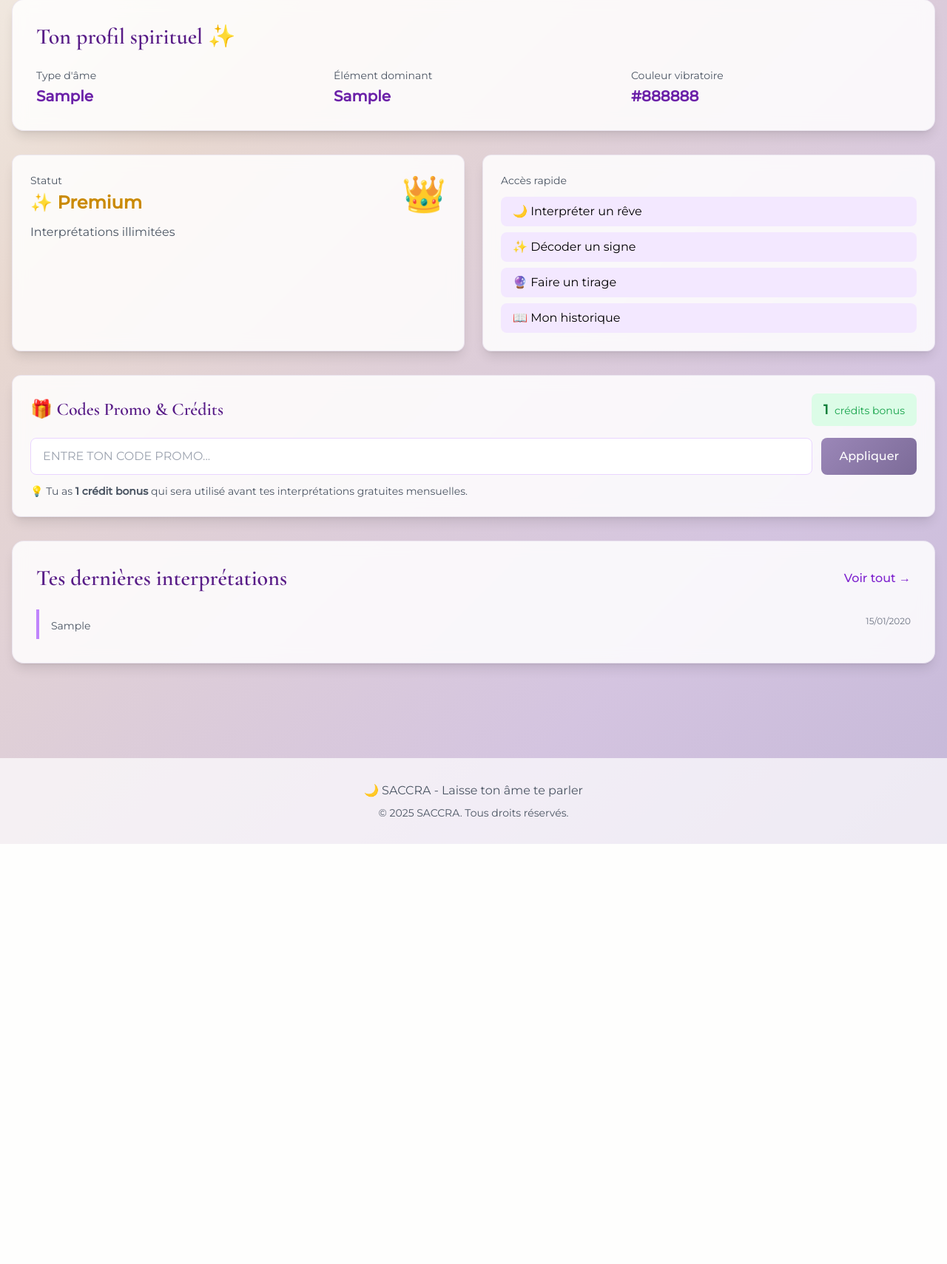
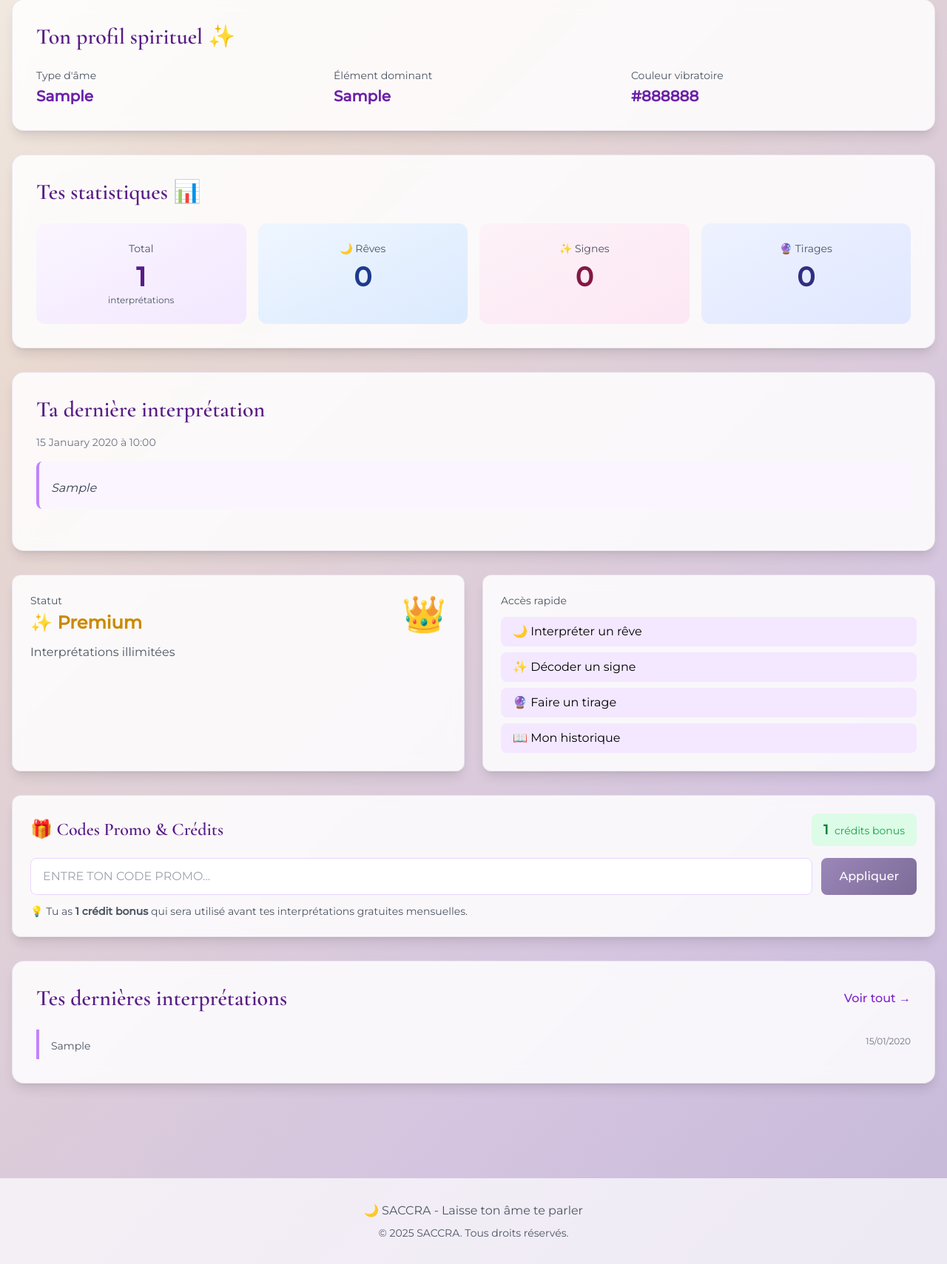
Before and after one commit to max0067/saccra, a Flask app: page /dashboard in a window 1280 px wide. Shown: the part 249-1958 px from the top of the page at 74% size. Before the commit the page ends 1390 px from the top, so only its background shows below. Run offline with Flask 3, Linux system fonts and the light colour scheme; a user stored in the database is signed in; tables that the repository leaves empty hold one stand-in row (values such as "Sample post"); some libraries are stand-ins or nearby versions.

Commit message:
Feature: Dashboard amélioré avec statistiques détaillées
- Ajout d'une section statistiques avec le nombre total d'interprétations
- Affichage du nombre d'interprétations par type (rêves, signes, tirages)
- Affichage complet de la dernière interprétation sur le dashboard
- Cartes de statistiques colorées avec dégradés pour une meilleure visualisation
- Amélioration de l'organisation visuelle et de l'UX du dashboard
- Les utilisateurs peuvent maintenant suivre leur progression spirituelle en un coup d'œil

```diff
--- a/app/routes/main.py
+++ b/app/routes/main.py
@@ -21,13 +21,29 @@ def dashboard():
         Interpretation.created_at.desc()
     ).limit(5).all()
 
+    # Dernière interprétation complète
+    last_interpretation = current_user.interpretations.order_by(
+        Interpretation.created_at.desc()
+    ).first()
+
     # Stats
     remaining = current_user.get_remaining_free_interpretations()
+
+    # Statistiques complètes
+    total_interpretations = current_user.interpretations.count()
+    dream_count = current_user.interpretations.filter_by(type='dream').count()
+    sign_count = current_user.interpretations.filter_by(type='sign').count()
+    tarot_count = current_user.interpretations.filter_by(type='tarot').count()
 
     return render_template(
         'dashboard.html',
         recent_interpretations=recent_interpretations,
-        remaining_interpretations=remaining
+        last_interpretation=last_interpretation,
+        remaining_interpretations=remaining,
+        total_interpretations=total_interpretations,
+        dream_count=dream_count,
+        sign_count=sign_count,
+        tarot_count=tarot_count
     )
 
 @bp.route('/about')
--- a/app/templates/dashboard.html
+++ b/app/templates/dashboard.html
@@ -47,6 +47,107 @@
         <a href="{{ url_for('interpretations.spiritual_profile') }}" class="inline-block px-6 py-3 btn-primary text-white rounded-lg font-medium">
             Créer mon profil
         </a>
+    </div>
+    {% endif %}
+
+    <!-- Statistiques d'utilisation -->
+    {% if total_interpretations > 0 %}
+    <div class="card-mystical rounded-2xl p-8 mb-8 shadow-lg fade-in">
+        <h2 class="text-3xl font-bold text-purple-900 mb-6">Tes statistiques 📊</h2>
+
+        <div class="grid md:grid-cols-4 gap-4">
+            <div class="bg-gradient-to-br from-purple-50 to-purple-100 rounded-xl p-6 text-center">
+                <p class="text-sm text-gray-600 mb-2">Total</p>
+                <p class="text-4xl font-bold text-purple-900">{{ total_interpretations }}</p>
+                <p class="text-xs text-gray-600 mt-1">interprétations</p>
+            </div>
+
+            <div class="bg-gradient-to-br from-blue-50 to-blue-100 rounded-xl p-6 text-center">
+                <p class="text-sm text-gray-600 mb-2">🌙 Rêves</p>
+                <p class="text-4xl font-bold text-blue-900">{{ dream_count }}</p>
+            </div>
+
+            <div class="bg-gradient-to-br from-pink-50 to-pink-100 rounded-xl p-6 text-center">
+                <p class="text-sm text-gray-600 mb-2">✨ Signes</p>
+                <p class="text-4xl font-bold text-pink-900">{{ sign_count }}</p>
+            </div>
+
+            <div class="bg-gradient-to-br from-indigo-50 to-indigo-100 rounded-xl p-6 text-center">
+                <p class="text-sm text-gray-600 mb-2">🔮 Tirages</p>
+                <p class="text-4xl font-bold text-indigo-900">{{ tarot_count }}</p>
+            </div>
+        </div>
+    </div>
+    {% endif %}
+
+    <!-- Dernière interprétation complète -->
+    {% if last_interpretation %}
+    <div class="card-mystical rounded-2xl p-8 mb-8 shadow-lg fade-in">
+        <h2 class="text-3xl font-bold text-purple-900 mb-4">Ta dernière interprétation
+            {% if last_interpretation.type == 'dream' %}🌙
+            {% elif last_interpretation.type == 'sign' %}✨
+            {% elif last_interpretation.type == 'tarot' %}🔮
+            {% endif %}
+        </h2>
+
+        <p class="text-sm text-gray-500 mb-4">{{ last_interpretation.created_at.strftime('%d %B %Y à %H:%M') }}</p>
+
+        <!-- Input utilisateur -->
+        <div class="mb-6 p-4 bg-purple-50 rounded-lg border-l-4 border-purple-400">
+            <p class="text-sm font-semibold text-purple-800 mb-2">
+                {% if last_interpretation.type == 'dream' %}Ton rêve
+                {% elif last_interpretation.type == 'sign' %}Le signe
+                {% elif last_interpretation.type == 'tarot' %}Ta question
+                {% endif %}
+            </p>
+            <p class="text-gray-700 italic">{{ last_interpretation.user_input }}</p>
+        </div>
+
+        <!-- Réponse IA -->
+        {% set response = last_interpretation.get_response_dict() %}
+        <div class="space-y-4">
+            {% if response.symbolism %}
+            <div class="bg-white rounded-lg p-4 border border-purple-100">
+                <p class="text-sm font-semibold text-purple-800 mb-2">🔮 Symbolisme</p>
+                <p class="text-gray-700">{{ response.symbolism }}</p>
+            </div>
+            {% endif %}
+
+            {% if response.interpretation %}
+            <div class="bg-white rounded-lg p-4 border border-purple-100">
+                <p class="text-sm font-semibold text-purple-800 mb-2">🔮 Interprétation</p>
+                <p class="text-gray-700">{{ response.interpretation }}</p>
+            </div>
+            {% endif %}
+
+            {% if response.spiritual_message %}
+            <div class="bg-white rounded-lg p-4 border border-purple-100">
+                <p class="text-sm font-semibold text-purple-800 mb-2">✨ Message spirituel</p>
+                <p class="text-gray-700">{{ response.spiritual_message }}</p>
+            </div>
+            {% endif %}
+
+            {% if response.personal_advice %}
+            <div class="bg-white rounded-lg p-4 border border-purple-100">
+                <p class="text-sm font-semibold text-purple-800 mb-2">💫 Conseil personnel</p>
+                <p class="text-gray-700 font-medium">{{ response.personal_advice }}</p>
+            </div>
+            {% endif %}
+
+            {% if response.cards %}
+            <div class="bg-white rounded-lg p-4 border border-purple-100">
+                <p class="text-sm font-semibold text-purple-800 mb-3">🎴 Cartes tirées</p>
+                <div class="flex gap-3 flex-wrap">
+                    {% for card in response.cards %}
+                    <div class="px-3 py-2 bg-purple-50 rounded-lg border border-purple-200">
+                        <p class="text-sm font-medium text-purple-900">{{ card.name }}</p>
+                        <p class="text-xs text-gray-600">{{ card.energy }}</p>
+                    </div>
+                    {% endfor %}
+                </div>
+            </div>
+            {% endif %}
+        </div>
     </div>
     {% endif %}
 
```
